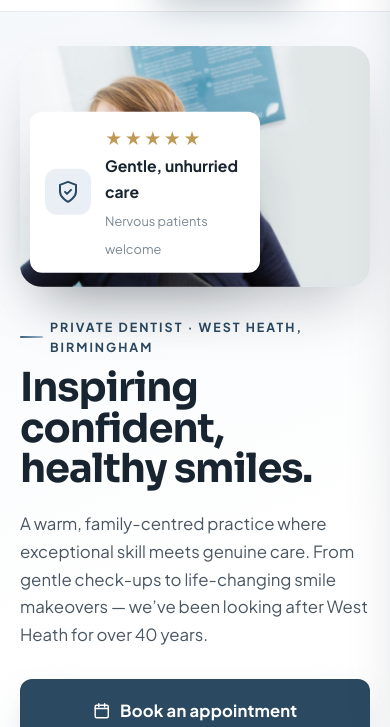
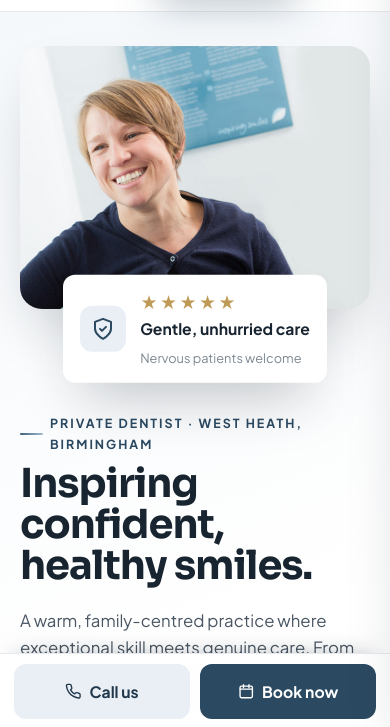
Before and after one commit to SanVirk/Trial, a plain HTML site: page docs/index.html in a window 390 px wide. Shown: the part 115-842 px from the top of the page. Drawn offline with Linux system fonts and the light colour scheme.

Commit message:
﻿Mobile polish: reposition hero badge, add sticky action bar
- Hero badge now sits as a clean card straddling the photo's bottom
  edge on mobile (was covering faces); taller 4:3 hero image on mobile.
- Add a sticky bottom Call/Book action bar on phones (<=700px) for
  quick contact; hidden when the menu drawer is open.
- Bump asset version to v=7.

Co-Authored-By: Claude Opus 4.8 <noreply@anthropic.com>

```diff
--- a/docs/assets/css/styles.css
+++ b/docs/assets/css/styles.css
@@ -288,8 +288,10 @@ body.menu-open .nav-toggle span::after  { transform: translate(-50%,0) rotate(-4
 @media (max-width: 880px){
   .hero-grid { grid-template-columns: 1fr; }
   .hero-media { order:-1; max-width:520px; margin-inline:auto; width:100%; }
-  .hero-media .photo { aspect-ratio: 16/11; }
-  .hero-badge { left: 8px; }
+  .hero-media .photo { aspect-ratio: 4/3; }
+  /* badge becomes a clean card straddling the bottom edge of the photo */
+  .hero-badge { position: static; margin: -34px auto 0; left:auto; right:auto; bottom:auto;
+    width: max-content; max-width: min(92%, 320px); animation: none; }
 }
 
 /* simple page hero (subpages) */
@@ -603,9 +605,28 @@ html.js .split-media.reveal img { transition: transform 1.1s var(--ease), box-sh
   .cta-band .actions .btn { width: 100%; }
   .hero-trust { gap: 14px 22px; margin-top: 26px; padding-top: 22px; }
   .hero-trust .t b { font-size: 1.42rem; }
-  .hero-badge { left: 10px; right:auto; bottom: 14px; padding: 12px 15px; max-width: 230px; }
+  .hero-badge { padding: 13px 17px; max-width: 300px; }
   .hero-media .blob { display:none; }
   .cta-split .finance-chip { padding: 14px 16px; }
+}
+
+/* ---- Sticky mobile action bar ---- */
+.mobile-bar { display: none; }
+@media (max-width: 700px){
+  .mobile-bar {
+    display: grid; grid-template-columns: 1fr 1fr; gap: 10px;
+    position: fixed; left: 0; right: 0; bottom: 0; z-index: 90;
+    padding: 10px 14px calc(10px + env(safe-area-inset-bottom));
+    background: rgba(255,255,255,.94); -webkit-backdrop-filter: blur(10px); backdrop-filter: blur(10px);
+    border-top: 1px solid var(--line); box-shadow: 0 -10px 26px -18px rgba(17,28,39,.5);
+  }
+  .mobile-bar a { display:flex; align-items:center; justify-content:center; gap:.5em;
+    padding:.92em; border-radius: var(--r-btn); font-weight:700; font-size:.98rem; }
+  .mobile-bar a svg { width:1.05em; height:1.05em; }
+  .mobile-bar .mb-call { background: var(--sky-100); color: var(--brand-700); }
+  .mobile-bar .mb-book { background: var(--brand-600); color:#fff; }
+  body { padding-bottom: 74px; }              /* room for the fixed bar */
+  body.menu-open .mobile-bar { display:none; } /* hide behind the open drawer */
 }
 
 /* Honour reduced-motion for every animation above */
--- a/docs/assets/js/main.js
+++ b/docs/assets/js/main.js
@@ -291,6 +291,13 @@
     var fslot = document.getElementById("site-footer-slot");
     if (fslot) fslot.innerHTML = buildFooter();
 
+    // Sticky mobile action bar (shown only on small screens via CSS)
+    document.body.insertAdjacentHTML("beforeend",
+      '<div class="mobile-bar" aria-label="Quick actions">' +
+        '<a class="mb-call" href="' + PHONE_HREF + '">' + I.phone + ' Call us</a>' +
+        '<a class="mb-book" href="' + BOOK_HREF + '">' + I.calendar + ' Book now</a>' +
+      '</div>');
+
     // expose icons for inline use on pages (data-icon="name")
     document.querySelectorAll("[data-icon]").forEach(function (el) {
       var name = el.getAttribute("data-icon");
--- a/docs/index.html
+++ b/docs/index.html
@@ -9,7 +9,7 @@
 <link rel="preconnect" href="https://fonts.googleapis.com">
 <link rel="preconnect" href="https://fonts.gstatic.com" crossorigin>
 <link href="https://fonts.googleapis.com/css2?family=Plus+Jakarta+Sans:wght@400;500;600;700;800&family=Sora:wght@400;500;600;700;800&display=swap" rel="stylesheet">
-<link rel="stylesheet" href="assets/css/styles.css?v=6">
+<link rel="stylesheet" href="assets/css/styles.css?v=7">
 </head>
 <body data-page="home">
 <a class="skip" href="#main">Skip to content</a>
@@ -304,6 +304,6 @@
 </main>
 
 <div id="site-footer-slot"></div>
-<script src="assets/js/main.js?v=6"></script>
+<script src="assets/js/main.js?v=7"></script>
 </body>
 </html>
```
Also changed, not shown: docs/about.html (+2 -2 lines), docs/contact.html (+2 -2 lines), docs/fees.html (+2 -2 lines), docs/new-patients.html (+2 -2 lines), docs/team.html (+2 -2 lines), docs/testimonials.html (+2 -2 lines), docs/treatments.html (+2 -2 lines).
